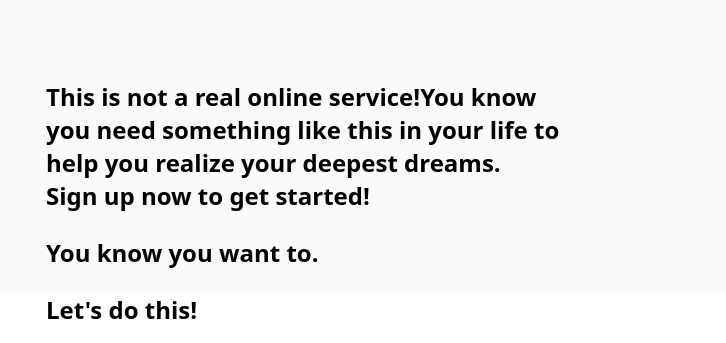
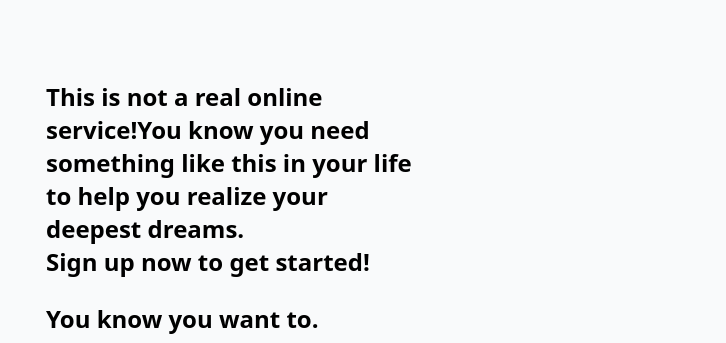
Before and after one commit to ditzaa/sign-up-form, a plain HTML site: page index.html in a window 1280 px wide. Shown: the top 343 px of the page, 554-1280 px from the left. Drawn offline with Linux system fonts and the light colour scheme.

Commit message:
Resized header's paragraphs width

```diff
--- a/index.css
+++ b/index.css
@@ -82,6 +82,10 @@ main header {
   font-weight: 600;
 }
 
+main header p {
+  max-width: 70%;
+}
+
 main form {
   background-color: var(--form-bg-color);
   padding-left: 50px;
```
